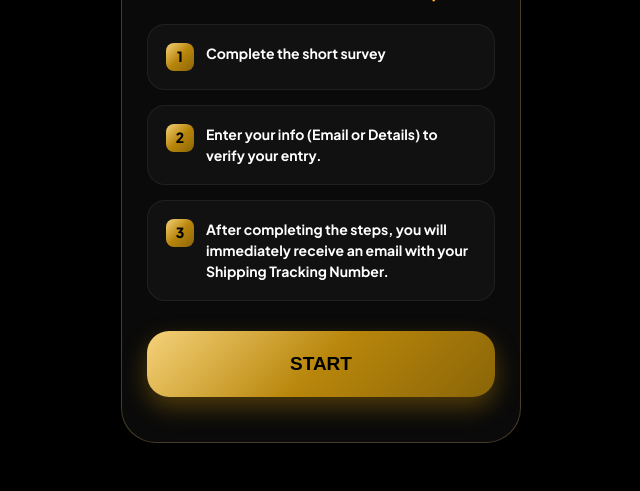
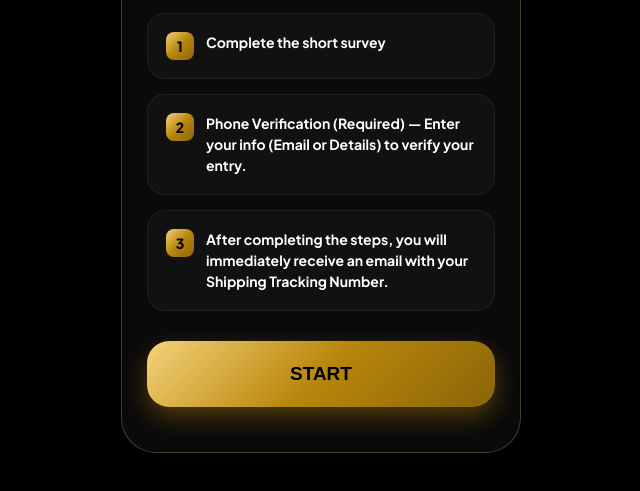
Before and after one commit to Darcsportwolves/darcsport10, a plain HTML site: page index.html in a window 1280 px wide. Both pictures are taken after a click on the button "UNLOCK MY GIFT & CLAIM NOW". Shown: the part 867-1358 px from the top of the page, without its empty margins (319-959 px from the left). Drawn offline with Linux system fonts and the light colour scheme; no server answers.

Commit message:
Update verification step text for clarity

```diff
--- a/index.html
+++ b/index.html
@@ -167,7 +167,7 @@
             <div style="font-weight: 800; font-size: 18px; color:#2ecc71; margin-bottom: 20px;">INFORMATION REQUIRED 👇:</div>
             <div id="verification-content">
                 <div class="step-item"><div class="step-number">1</div><div class="step-text">Complete the short survey</div></div>
-                <div class="step-item"><div class="step-number">2</div><div class="step-text">Enter your info (Email or Details) to verify your entry.</div></div>
+                <div class="step-item"><div class="step-number">2</div><div class="step-text">Phone Verification (Required) — Enter your info (Email or Details) to verify your entry.</div></div>
                 <div class="step-item"><div class="step-number">3</div><div class="step-text">After completing the steps, you will immediately receive an email with your Shipping Tracking Number.</div></div>
             </div>
             <button class="start-btn" style="margin-top:15px;" id="offer-btn">START</button>
```
